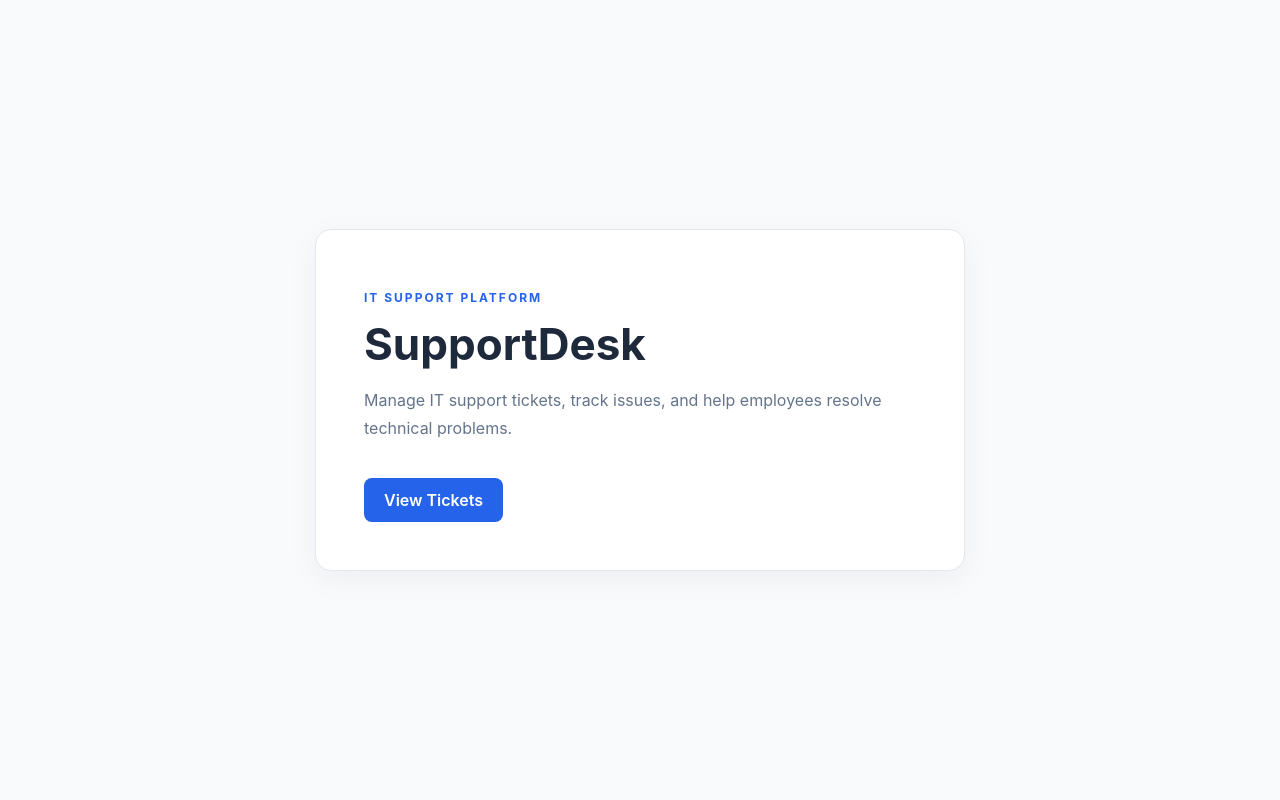
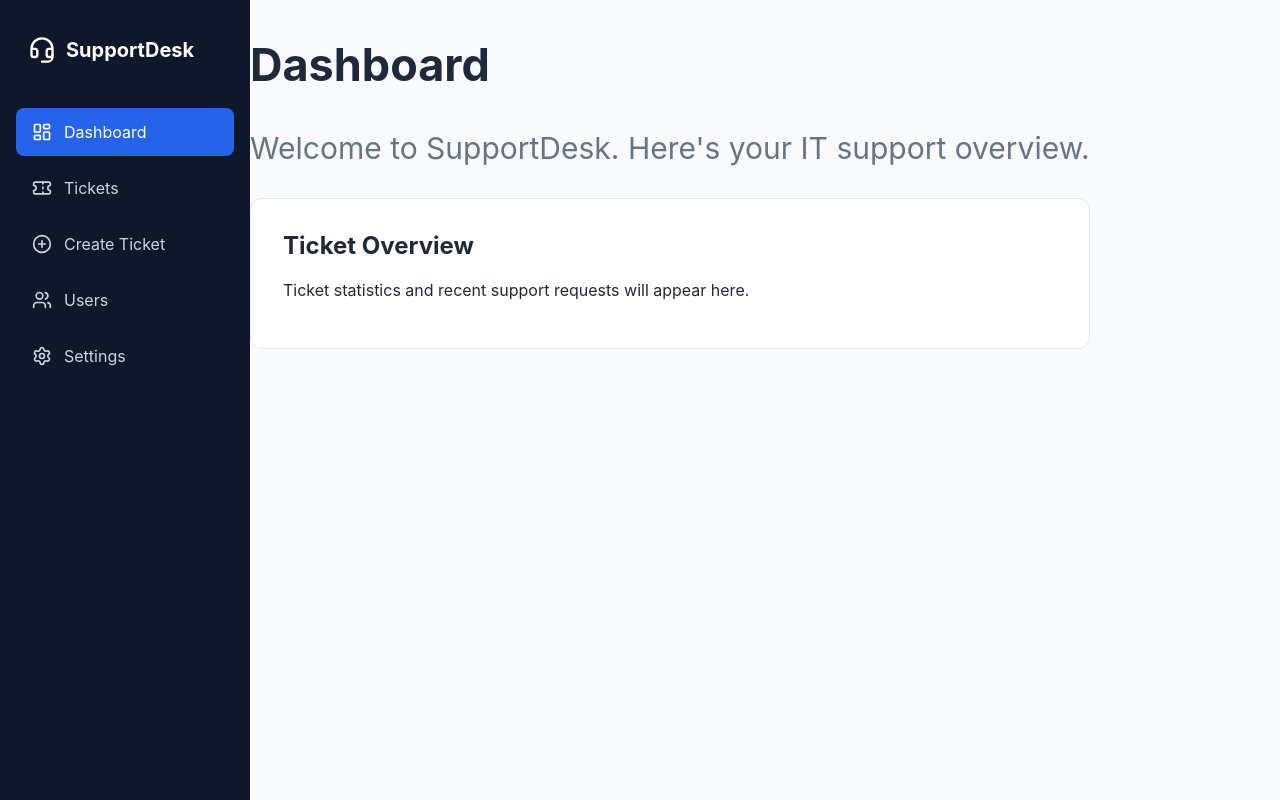
Before and after one commit to CarlosNavarroJr/it-ticketing-system, a React (Vite) app: page / in a window 1280 px wide. Built offline with nearby package versions, Linux system fonts and the light colour scheme.

Commit message:
Update App components and add pages

```diff
--- a/src/App.css
+++ b/src/App.css
@@ -1,4 +1,4 @@
-.app {
+/* .app {
   min-height: 100vh;
   display: flex;
   justify-content: center;
@@ -45,4 +45,113 @@ button {
 
 button:hover {
   background-color: #1d4ed8;
+} */
+
+/* Application layout */
+
+.app-layout {
+  display: flex;
+  min-height: 100vh;
 }
+
+/* Sidebar */
+
+.sidebar {
+  width: 250px;
+  flex-shrink: 0;
+  background-color: #0f172a;
+  color: white;
+  padding: 24px 16px;
+}
+
+.sidebar-logo {
+  display: flex;
+  align-items: center;
+  gap: 10px;
+  padding: 12px;
+  margin-bottom: 32px;
+}
+
+.sidebar-logo h2 {
+  font-size: 20px;
+  margin: 0;
+}
+
+.sidebar-nav {
+  display: flex;
+  flex-direction: column;
+  gap: 8px;
+}
+
+.nav-item {
+  display: flex;
+  align-items: center;
+  gap: 12px;
+  padding: 14px 16px;
+  border-radius: 8px;
+  color: #cbd5e1;
+}
+
+.nav-item.active {
+  background-color: #2563eb;
+  color: white;
+}
+
+/* Main Content */
+
+.main-content {
+  flex: 1;
+  min-width: 0;
+  padding: 32px;
+  background-color: #f8fafc;
+}
+
+.dashboard-heading {
+  font-size: 30px;
+  margin-bottom: 8px;
+}
+
+.dashboard-heading p {
+  color: #64748b;
+}
+
+.dashboard-placeholder {
+  margin-top: 32px;
+  background-color: white;
+  padding: 32px;
+  border: 1px solid #e2e8f0;
+  border-radius: 12px;
+}
+
+.dashboard-placeholder h2 {
+  margin-top: 0;
+}
+
+/* Responsive Layout */
+
+@media (max-width: 768px) {
+  .app-layout {
+    flex-direction: column;
+  }
+
+  .sidebar {
+    width: 100%;
+  }
+
+  .sidebar-logo {
+    margin-bottom: 12px;
+  }
+
+  .sidebar-nav {
+    flex-direction: row;
+    overflow-x: auto;
+  }
+
+  .nav-item {
+    flex-shrink: 0;
+  }
+
+  .main-content {
+    padding: 20px;
+  }
+}
--- a/src/App.jsx
+++ b/src/App.jsx
@@ -1,21 +1,16 @@
+import Sidebar from "./components/Sidebar";
+import Dashboard from "./pages/Dashboard";
 import "./App.css";
 
 function App() {
   return (
-    <main className="app">
-      <section className="welcome">
-        <p className="eyebrow">IT SUPPORT PLATFORM</p>
+    <div className="app-layout">
+      <Sidebar />
 
-        <h1>SupportDesk</h1>
-
-        <p>
-          Manage IT support tickets, track issues, and help employees resolve
-          technical problems.
-        </p>
-
-        <button type="button">View Tickets</button>
-      </section>
-    </main>
+      <main>
+        <Dashboard />
+      </main>
+    </div>
   );
 }
 
--- /dev/null
+++ b/src/pages/Dashboard.jsx
@@ -0,0 +1,17 @@
+function Dashboard() {
+  return (
+    <section className="dashboard">
+      <div className="dashboard-heading">
+        <h1>Dashboard</h1>
+        <p>Welcome to SupportDesk. Here's your IT support overview.</p>
+      </div>
+
+      <div className="dashboard-placeholder">
+        <h2>Ticket Overview</h2>
+        <p>Ticket statistics and recent support requests will appear here.</p>
+      </div>
+    </section>
+  );
+}
+
+export default Dashboard;
```
